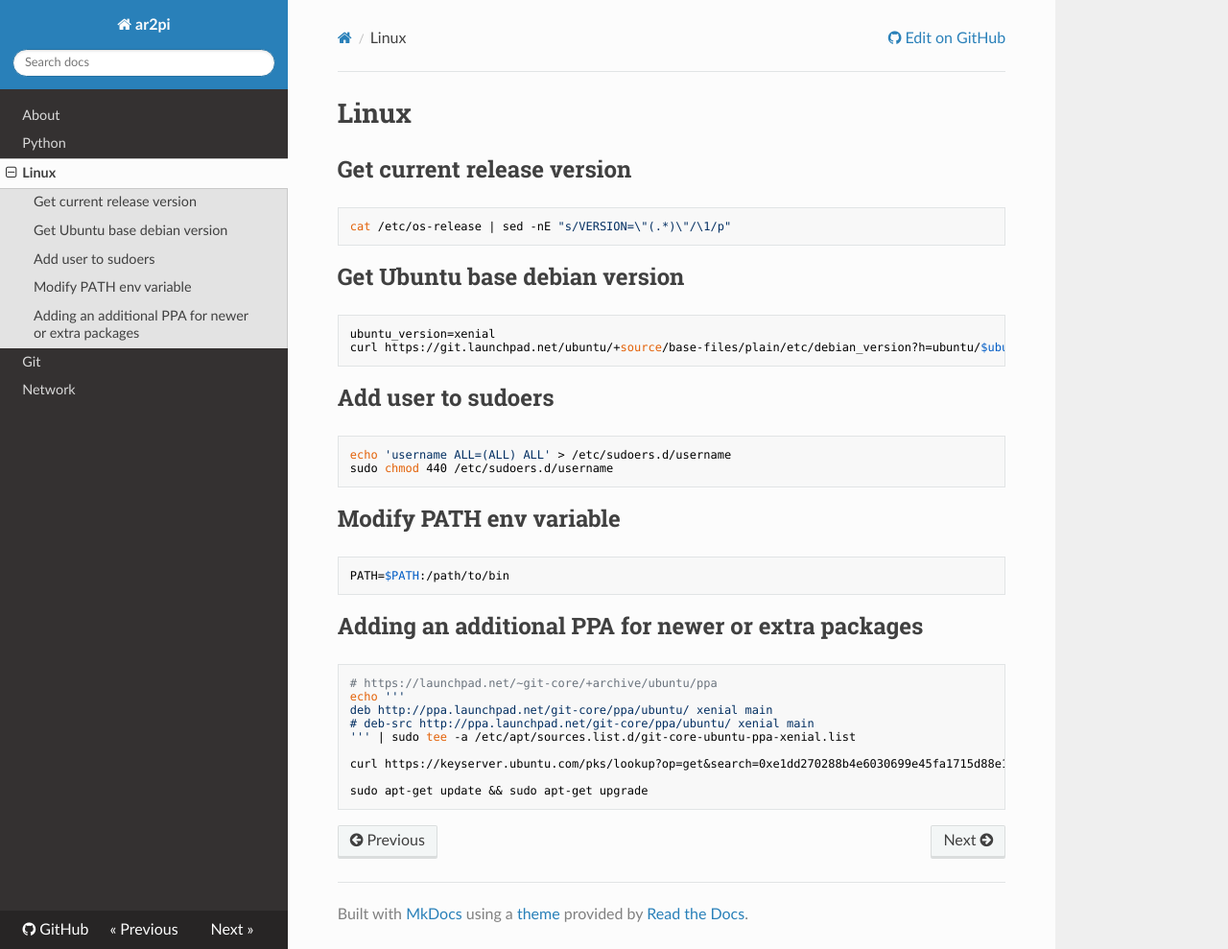
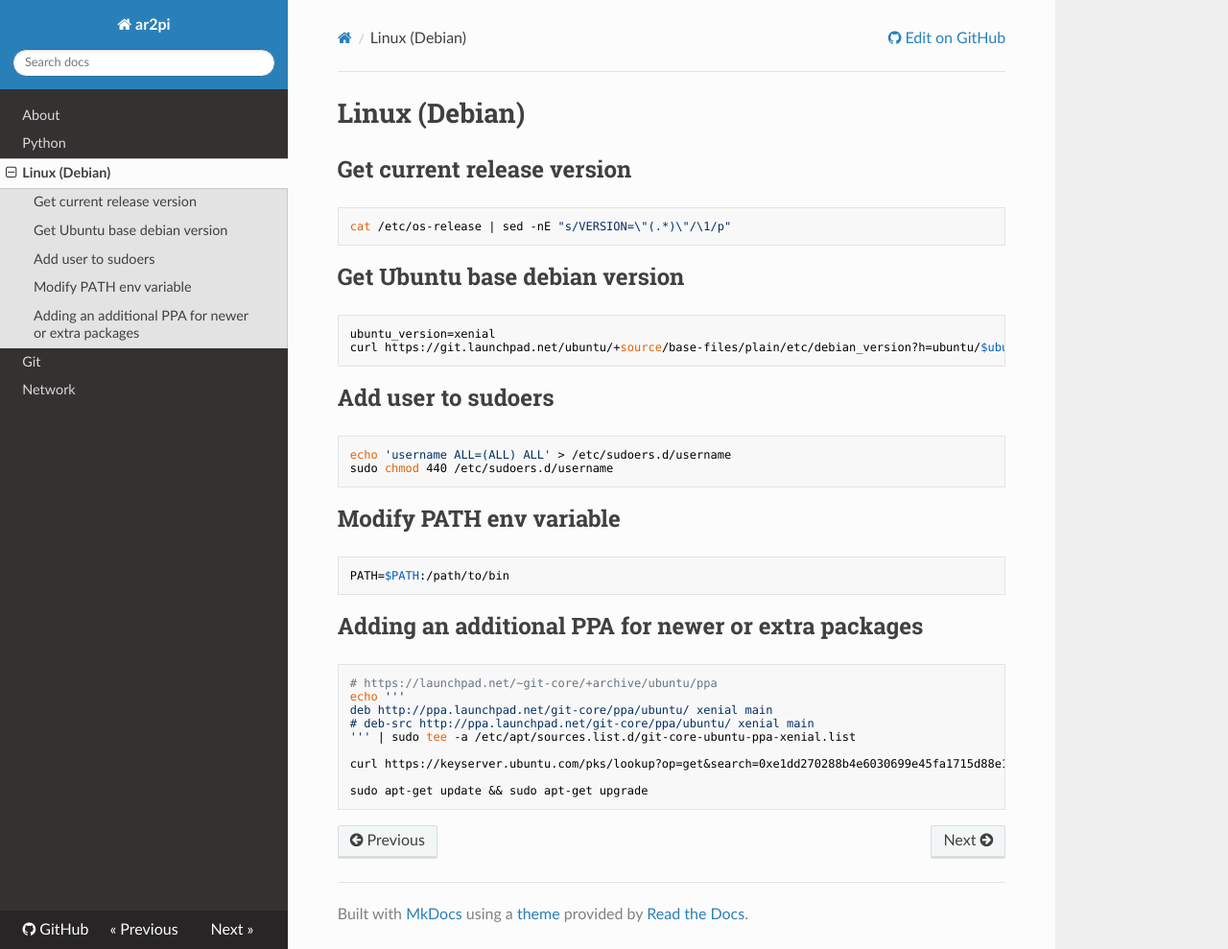
Before and after one commit to ar2pi/ar2pi, an MkDocs documentation site: the page built from docs/linux-debian.md, in a window 1280 px wide and 989 px high. Shown: the whole window at 96% size. Built offline with MkDocs 1.6.1, drawn with Linux system fonts in a browser that asks for light colours; nearby versions of some CDN libraries.

Commit message:
rename Linux to Linux (Debian)

```diff
--- a/docs/linux.md
+++ b/docs/linux-debian.md
@@ -1,4 +1,4 @@
-# Linux
+# Linux (Debian)
 
 ## Get current release version
 
--- a/mkdocs.yml
+++ b/mkdocs.yml
@@ -10,7 +10,7 @@ remote_branch: main
 nav:
   - About: index.md
   - Python: python.md
-  - Linux: linux.md
+  - Linux (Debian): linux-debian.md
   - Git: git.md
   - Network: network.md
 
```
